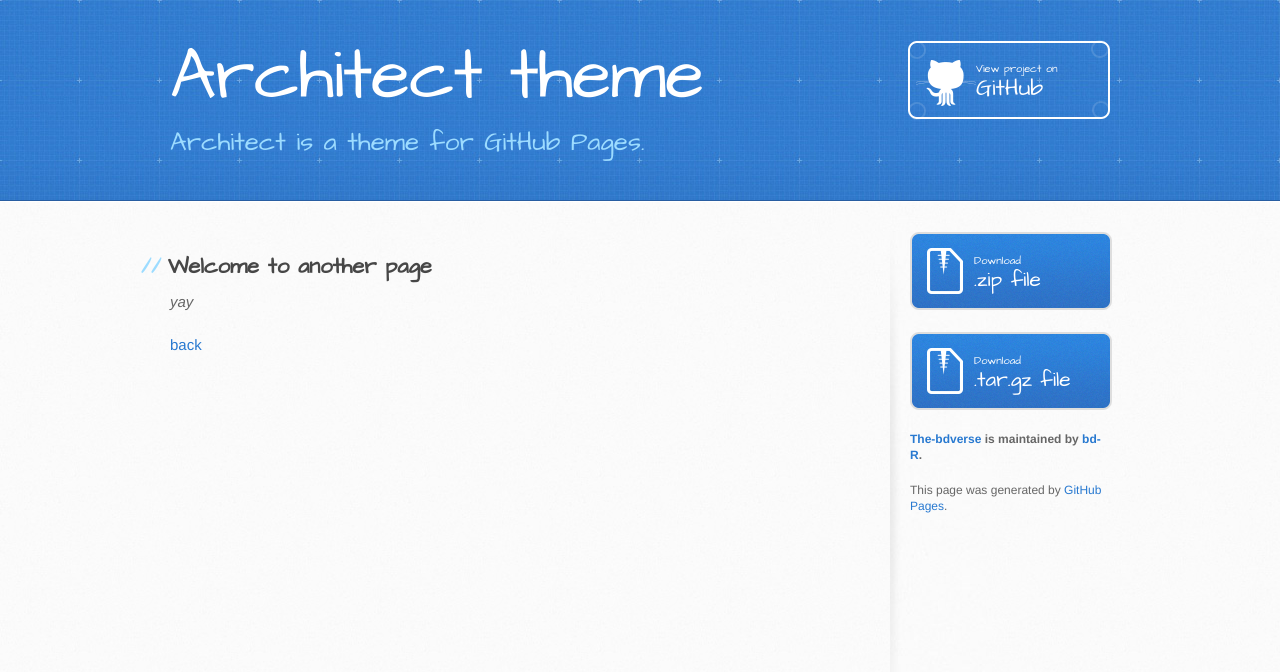
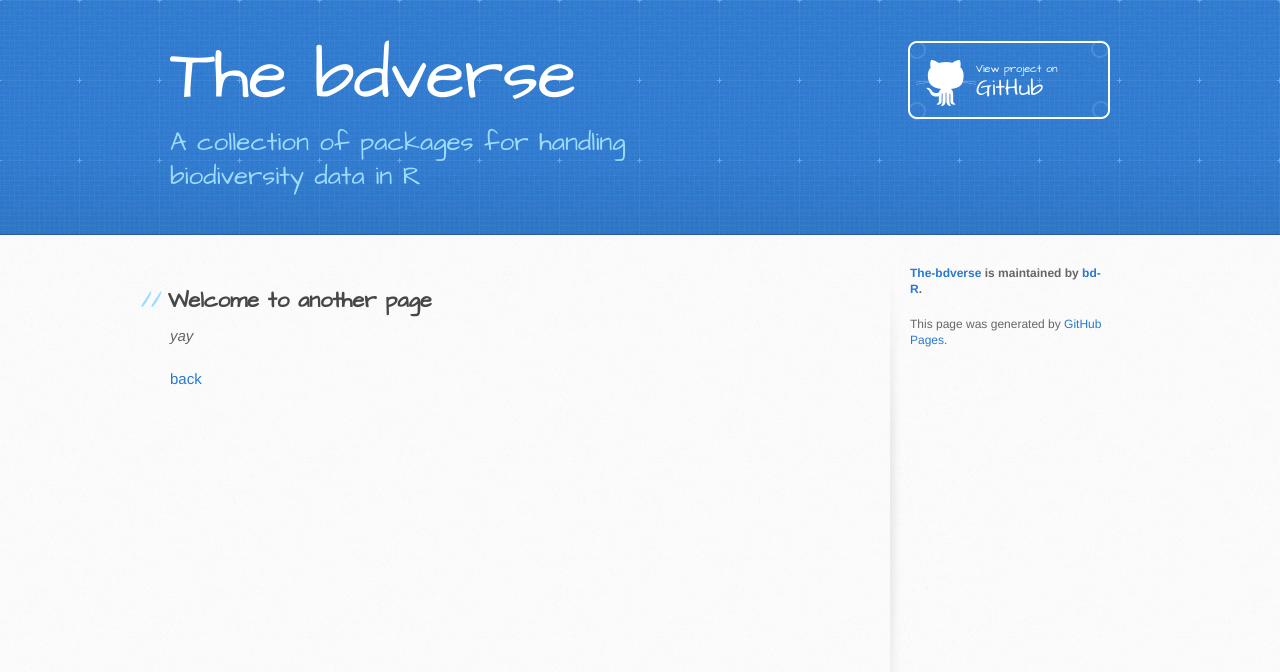
Before and after one commit to bd-R/The-bdverse, a Jekyll site: the page built from another-page.md, in a window 1280 px wide. Shown: the top 672 px of the page. Built offline with Jekyll 4.4.1, drawn with Linux system fonts in a browser that asks for light colours; our own code applies the rules of GitHub Pages for plain Markdown files.

Commit message:
Update _config.yml

```diff
--- a/_config.yml
+++ b/_config.yml
@@ -1,5 +1,5 @@
-title: Architect theme
-description: Architect is a theme for GitHub Pages.
-show_downloads: true
+title: The bdverse
+description: A collection of packages for handling biodiversity data in R
+show_downloads: false
 google_analytics:
 theme: jekyll-theme-architect
```
